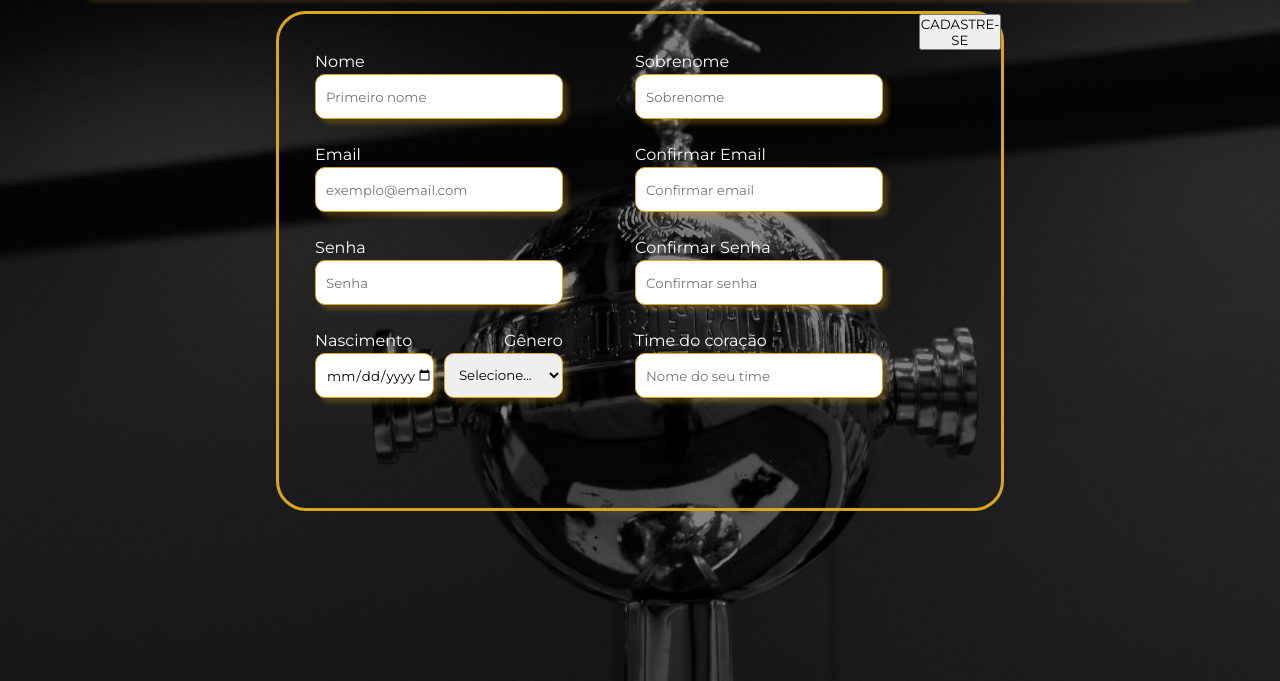
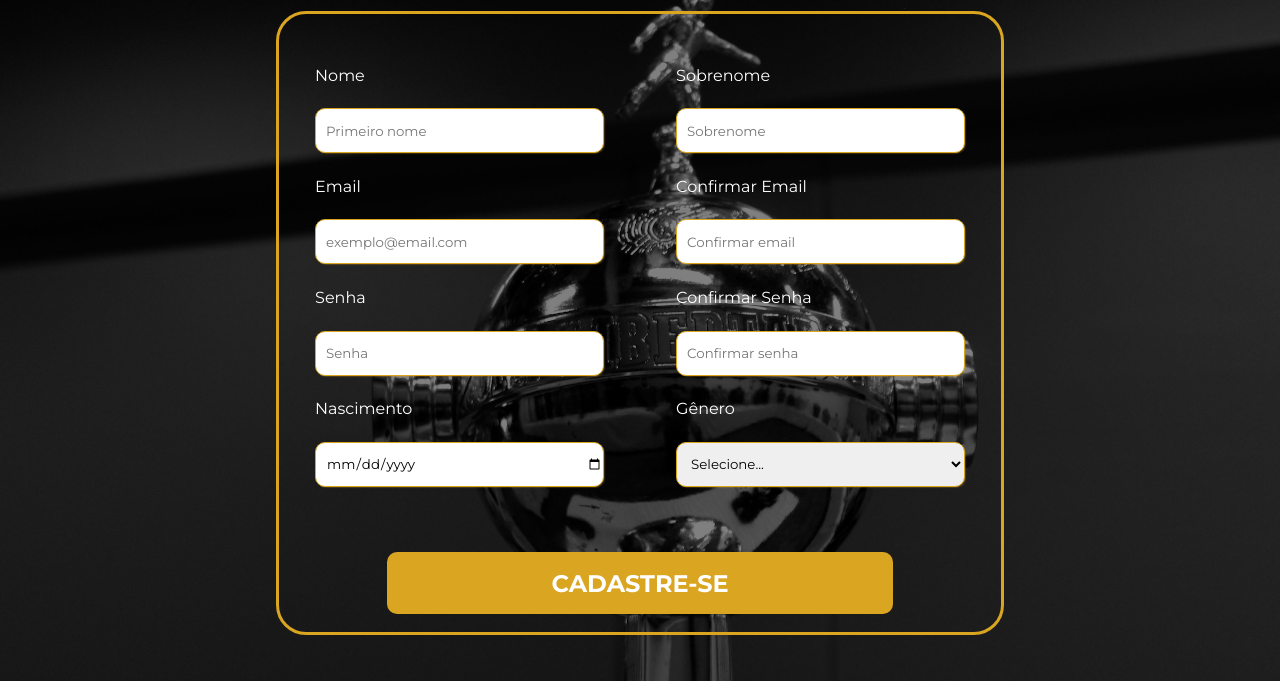
Before and after one commit to m-atheusNunes/projetoIndividual, a plain HTML site: page Páginas/Cadastro/index.html in a window 1280 px wide. Shown: the part 119-800 px from the top of the page. Drawn offline with Linux system fonts and the light colour scheme.

Commit message:
Mudanças na disposição dos campos e alteração do css

```diff
--- a/Páginas/Cadastro/index.html
+++ b/Páginas/Cadastro/index.html
@@ -23,19 +23,25 @@
     <main>
         <div class="container">
             <div class="quadro_cadastro">
-                <div class="campos_esquerda">
-                    <label for="nome">Nome</label>
-                    <input placeholder="Primeiro nome" id="nome" type="text"> <br>
-                    <label for="cadastro_email">Email</label>
-                    <input placeholder="exemplo@email.com" id="cadastro_email" type="email"> <br>
-                    <label for="">Senha</label>
-                    <input placeholder="Senha" id="cadastro_senha" type="password"> <br>
-                    <div class="menores">
+                <div class="campos">
+                    <div class="campos_esquerda">
+                        <label for="nome">Nome</label>
+                        <input placeholder="Primeiro nome" id="nome" type="text">
+                        <label for="cadastro_email">Email</label>
+                        <input placeholder="exemplo@email.com" id="cadastro_email" type="email">
+                        <label for="">Senha</label>
+                        <input placeholder="Senha" id="cadastro_senha" type="password">
                         <label for="dtNasc">Nascimento</label>
+                        <input id="dtNasc" type="date">
+                    </div>
+                    <div class="campos_direita">
+                        <label for="sobrenome">Sobrenome</label>
+                        <input placeholder="Sobrenome" id="sobrenome" type="text">
+                        <label for="confirmarEmail">Confirmar Email</label>
+                        <input placeholder="Confirmar email" id="confirmarEmail" type="email">
+                        <label for="confirmarSenha">Confirmar Senha</label>
+                        <input placeholder="Confirmar senha" id="confirmarSenha" type="password">
                         <label for="genero">Gênero</label>
-                    </div>
-                    <div class="menores">
-                        <input id="dtNasc" type="date"> <br>
                         <select id="genero">
                             <option value="">Selecione...</option>
                             <option value="feminino">Feminino</option>
@@ -44,19 +50,7 @@
                         </select>
                     </div>
                 </div>
-                <div class="campos_direita">
-                    <label for="sobrenome">Sobrenome</label>
-                    <input placeholder="Sobrenome" id="sobrenome" type="text"> <br>
-                    <label for="confirmarEmail">Confirmar Email</label>
-                    <input placeholder="Confirmar email" id="confirmarEmail" type="email"> <br>
-                    <label for="confirmarSenha">Confirmar Senha</label>
-                    <input placeholder="Confirmar senha" id="confirmarSenha" type="password"> <br>
-                    <label for="time">Time do coração</label>
-                    <input placeholder="Nome do seu time" id="time" type="text">
-                </div>
-                <div class="campos_baixo">
-                    <button>CADASTRE-SE</button>
-                </div>
+                <button class="btn-cadastro">CADASTRE-SE</button>
             </div>
         </div>
     </main>
--- a/Páginas/Cadastro/style.css
+++ b/Páginas/Cadastro/style.css
@@ -39,7 +39,7 @@ header .container {
     height: 90px;
     border: 3px solid #DAA520;
     border-radius: 15px;
-    box-shadow: 0px 5px 5px #daa52041;
+    box-shadow: 0px 1px 1px #daa52041;
     justify-content: space-between;
     align-items: center;
 }
@@ -82,13 +82,37 @@ main {
 main .container {
     justify-content: space-around;
     align-items: center;
+    height: 78vh;
 }
 
 .quadro_cadastro {
     width: 65%;
-    height: 500px;
+    height: 100%;
     border: 3px solid #DAA520;
     border-radius: 30px;
+    display: flex;
+    flex-direction: column;
+    align-items: center;
+    justify-content: center;
+}
+
+.btn-cadastro {
+    width: 70%;
+    height: 10%;
+    margin: 2%;
+    margin-top: -3%;
+    border: none;
+    border-radius: 10px;
+    background:#DAA520;
+    color: white;
+    font-weight: bolder;
+    font-size: 24px;
+    cursor: pointer;
+}
+
+.campos {
+    width: 100%;
+    height: 90%;
     display: flex;
     justify-content: space-around;
 }
@@ -97,22 +121,18 @@ main .container {
     display: flex;
     flex-direction: column;
     justify-content: space-around;
-    width: 42.5%;
-    height: 350px;
+    width: 50%;
+    height: 80%;
     margin: 5%;
 }
 
-.menores {
+.campos_direita {
     display: flex;
-    justify-content: space-between;
-}
-
-.menores input {
-    width: 48%;
-}
-
-.menores select {
-    width: 48%;
+    flex-direction: column;
+    justify-content: space-around;
+    width: 50%;
+    height: 80%;
+    margin: 5%;
 }
 
 label {
@@ -127,7 +147,7 @@ input {
     border-radius: 10px;
     outline: none;
     padding-left: 10px;
-    box-shadow: 5px 5px 5px #daa52041;
+    box-shadow: 1px 1px 1px #daa52041;
 }
 
 select {
@@ -136,20 +156,5 @@ select {
     border-radius: 10px;
     outline: none;
     padding-left: 10px;
-    box-shadow: 5px 5px 5px #daa52041;
+    box-shadow: 1px 1px 1px #daa52041;
 }
-
-.campos_direita {
-    display: flex;
-    flex-direction: column;
-    justify-content: space-around;
-    width: 42.5%;
-    height: 350px;
-    margin: 5%;
-}
-
-.campos_baixo {
-    display: flex;
-    flex-direction: column;
-
-}
```
